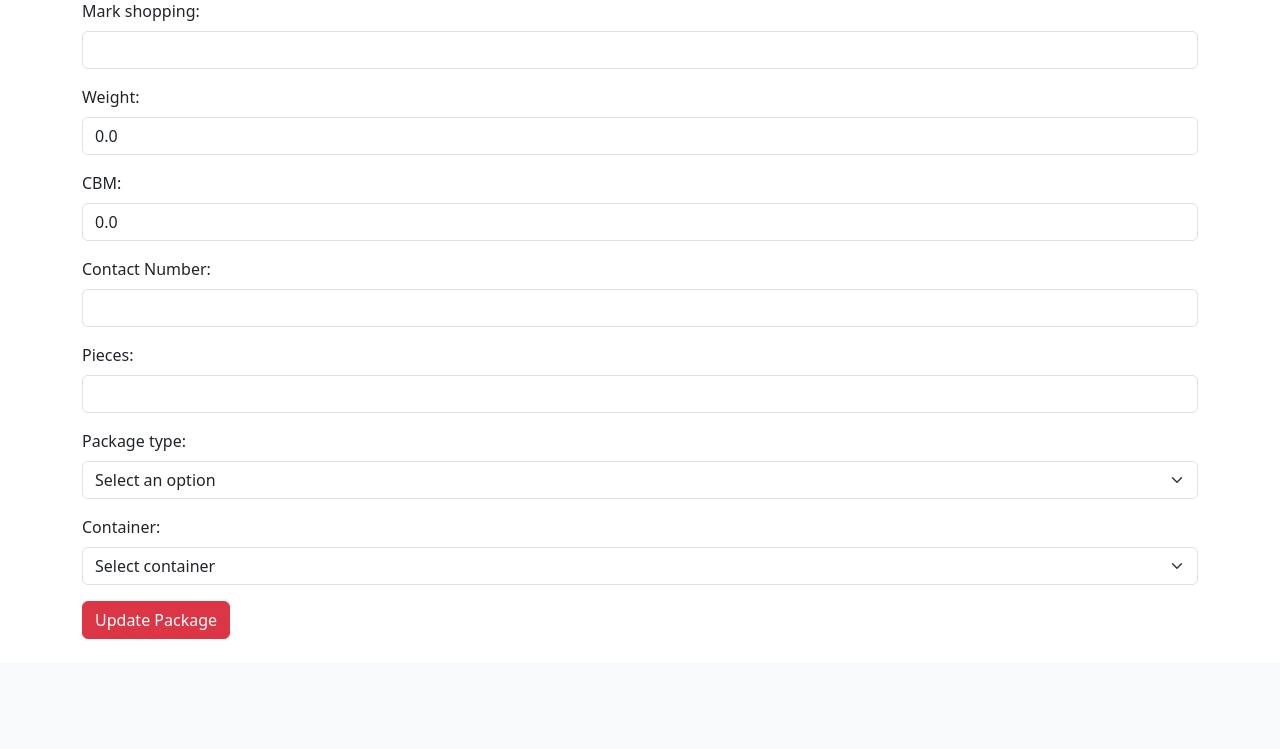
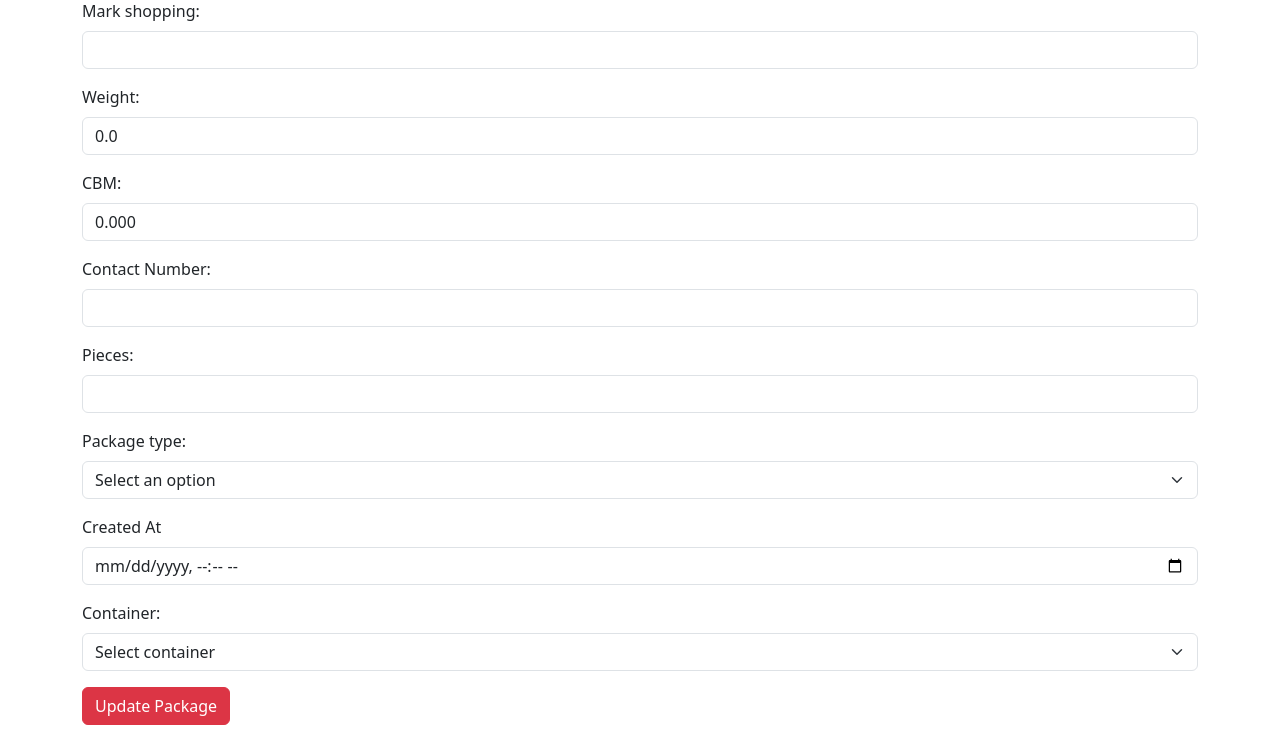
Before and after one commit to fzbian/ct_tracking, a Django app: page /es/packages/edit/1/ in a window 1280 px wide. Shown: the part 215-964 px from the top of the page. Before the commit the page ends 854 px from the top, so only its background shows below. Run offline with Django 5.2, Linux system fonts and the light colour scheme; the visitor is signed in with stand-in values (Sample User, id 1); data that the repository does not hold is empty.

Commit message:
fix inputs

```diff
--- a/api/packages.py
+++ b/api/packages.py
@@ -560,7 +560,8 @@ def create_package(package: PackageCreate, db: Session = Depends(get_db)):
         container_id=package.container_id,
         tracking_id=tracking_id,  # Nuevo tracking ID
         package_type=package.package_type,  # Nuevo atributo package_type
-        delivered=False  # Nuevo atributo delivered
+        delivered=False,
+        created_at = package.created_at
     )
     db.add(db_package)
     db.commit()
@@ -627,6 +628,8 @@ def update_package(package_id: int, package: PackageUpdate, db: Session = Depend
         db_package.delivered = package.delivered
     if package.package_type is not None:
         db_package.package_type = package.package_type
+    if package.created_at is not None:
+        db_package.created_at = package.created_at
 
     # Commit de los cambios en la base de datos
     db.commit()
--- a/models.py
+++ b/models.py
@@ -114,6 +114,7 @@ class PackageCreate(BaseModel):
     pieces: int  # Atributo existente
     container_id: Optional[int] = None
     package_type: Optional[str] = None  # Atributo existente
+    created_at: datetime
 
 class PackageResponse(BaseModel):
     id: int
@@ -150,6 +151,7 @@ class PackageUpdate(BaseModel):
     pieces: Optional[int] = None  # Atributo existente
     delivered: Optional[bool] = None
     package_type: Optional[str] = None  # Atributo existente para actualizar
+    created_at: Optional[datetime] = None  # Corrige la definición aquí
 
     class Config:
         orm_mode = True
--- a/ui/app/templates/packages/edit_package.html
+++ b/ui/app/templates/packages/edit_package.html
@@ -40,8 +40,9 @@
 
             <div class="mb-3">
                 <label for="volumetric_measure" class="form-label">{% trans "CBM" %}:</label>
-                <input type="text" id="floatInput" name="volumetric_measure" class="form-control" oninput="formatInput(this)"
-                    value="{{ data.volumetric_measure|default:package.volumetric_measure|stringformat:'0.1f' }}" required>
+                <input type="text" id="floatInput" name="volumetric_measure" class="form-control"
+                    value="{{ data.volumetric_measure|default:package.volumetric_measure|stringformat:'0.3f' }}" required
+                    oninput="this.value = this.value.replace(',', '.');">
             </div>
 
             <div class="mb-3">
@@ -65,6 +66,12 @@
             </div>
 
             <div class="mb-3">
+                <label for="created_at" class="form-label">{% trans "Created At" %}</label>
+                <input type="datetime-local" id="created_at" name="created_at" class="form-control"
+                       value="{{ package.created_at|date:'Y-m-d\TH:i' }}" required>
+            </div>
+
+            <div class="mb-3">
                 <label for="container_id" class="form-label">{% trans "Container" %}:</label>
                 <select id="container_id" name="container_id" class="form-select" required>
                     <option value="">{% trans "Select container" %}</option>
@@ -77,30 +84,6 @@
             <button type="submit" class="btn btn-danger mb-4">{% trans "Update Package" %}</button>
         </form>
     </div>
-
-    <script>
-        function formatInput(input) {
-            let value = input.value;
-            // Reemplaza cualquier punto por una coma
-            value = value.replace(/\./g, ',');
-            // Elimina caracteres no numéricos excepto la coma
-            value = value.replace(/[^0-9,]/g, '');
-            // Limita a una sola coma
-            let parts = value.split(',');
-            if (parts.length > 2) {
-                value = parts[0] + ',' + parts.slice(1).join('');
-            }
-            // Actualiza el valor del input
-            input.value = value;
-        }
-
-        // Convierte el valor a un número flotante con punto como separador decimal antes de enviar el formulario
-        document.querySelector('form').addEventListener('submit', function(event) {
-            let inputValue = document.getElementById('floatInput').value;
-            let formattedValue = inputValue.replace(',', '.');
-            document.getElementById('floatInput').value = formattedValue;
-        });
-    </script>
     <script src="https://cdn.jsdelivr.net/npm/bootstrap@5.3.0-alpha1/dist/js/bootstrap.bundle.min.js"></script>
 </body>
 
--- a/ui/app/views.py
+++ b/ui/app/views.py
@@ -238,6 +238,7 @@ class CreatePackageView(LoginRequiredMixin, View):
         contact_number = request.POST.get('contact_number')
         container_id = request.POST.get('container_id')
         package_type = request.POST.get('package_type')
+        created_at = request.POST.get('created_at')
 
         data = {
             'pseudoname': pseudoname,
@@ -246,7 +247,8 @@ class CreatePackageView(LoginRequiredMixin, View):
             'pieces': pieces,
             'contact_number': contact_number,
             'package_type': package_type,
-            'container_id': container_id
+            'container_id': container_id,
+            'created_at': created_at
         }
 
         response = requests.post(f'{os.getenv("PROTOCOL")}://{os.getenv("API_SERVER")}:{os.getenv("API_PORT")}/packages/', json=data)
@@ -254,6 +256,7 @@ class CreatePackageView(LoginRequiredMixin, View):
         if response.status_code == 200:
             return redirect(f'/containers/{container_id}/')
 
+        print(response.json())
         return render(request, self.template_name, {
             'error': 'Error creating package',
             'container_id': container_id,
@@ -283,6 +286,7 @@ class EditPackageView(LoginRequiredMixin, View):
         contact_number = request.POST.get('contact_number')
         container_id = request.POST.get('container_id')
         package_type = request.POST.get('package_type')
+        created_at = request.POST.get('created_at')
 
         data = {
             'pseudoname': pseudoname,
@@ -291,7 +295,8 @@ class EditPackageView(LoginRequiredMixin, View):
             'pieces': pieces,
             'contact_number': contact_number,
             'package_type': package_type,
-            'container_id': container_id
+            'container_id': container_id,
+            'created_at': created_at
         }
 
         response = requests.put(
@@ -304,6 +309,7 @@ class EditPackageView(LoginRequiredMixin, View):
         package = requests.get(
             f'{os.getenv("PROTOCOL")}://{os.getenv("API_SERVER")}:{os.getenv("API_PORT")}/packages/{package_id}').json()
 
+        print(response.json())
         # Devolver el formulario con los valores introducidos y el paquete original
         return render(request, self.template_name, {
             'error': 'Error updating package',
```
Also changed, not shown: ui/app/templates/packages/create_package.html (+12 -3 lines), ui/locale/es/LC_MESSAGES/django.po, ui/locale/zh/LC_MESSAGES/django.po.
